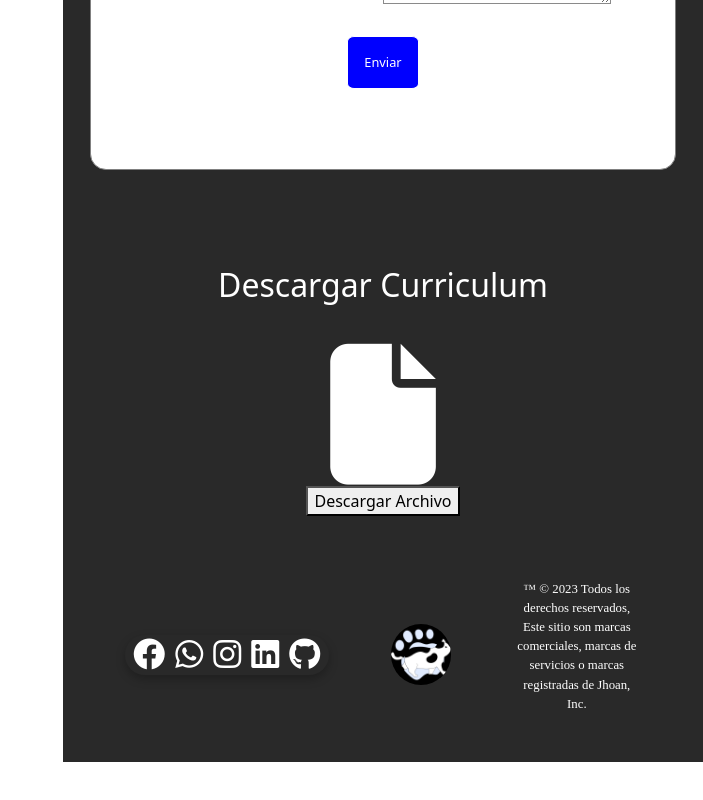
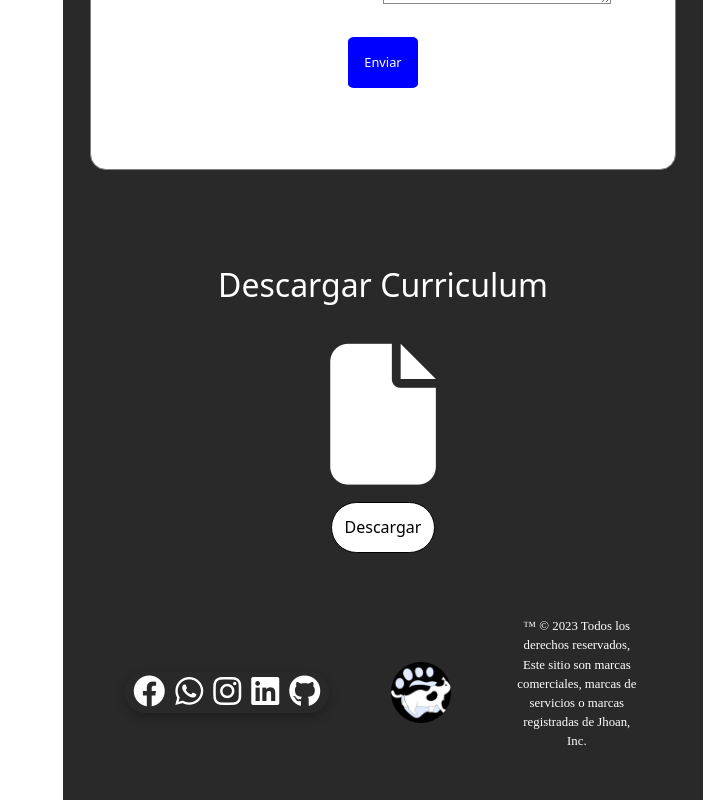
Before and after one commit to JhoanVanDam/hojadevida.github.io, a React (Create React App) app: page / in a window 1280 px wide. Shown: the part 5674-6474 px from the top of the page, without its empty margins (577-1280 px from the left). Before the commit the page ends 6436 px from the top, so only its background shows below. Built offline with nearby package versions, Linux system fonts and the light colour scheme; a web font is replaced by a local one.

Commit message:
Modificando boton descarga

```diff
--- a/src/Components/contact/contact.css
+++ b/src/Components/contact/contact.css
@@ -128,7 +128,21 @@
     margin-top: 2rem;
     font-size: 11vw;
     color: white;
+    margin-bottom: 1rem;
+}
 
+.contact-main-cv button {
+    all: unset;
+    color: black;
+    border: 1px solid black;
+    border-radius: 2rem;
+    padding: 1vw;
+    background-color: white;
+}
+
+.contact-main-cv button:hover {
+    color: white;
+    background-color: black;
 }
 
 @media (max-width:700px) {
--- a/src/Components/contact/contact.jsx
+++ b/src/Components/contact/contact.jsx
@@ -47,7 +47,7 @@ class contact extends Component {
                 <div className='contact-main-cv'>
                     <h3>Descargar Curriculum</h3>
                     <i class="fa-solid fa-file" />
-                    <button onClick={downloadCV}>Descargar Archivo</button>
+                    <button type='button' onClick={downloadCV}>Descargar</button>
                 </div>
             </div>
         );
```
